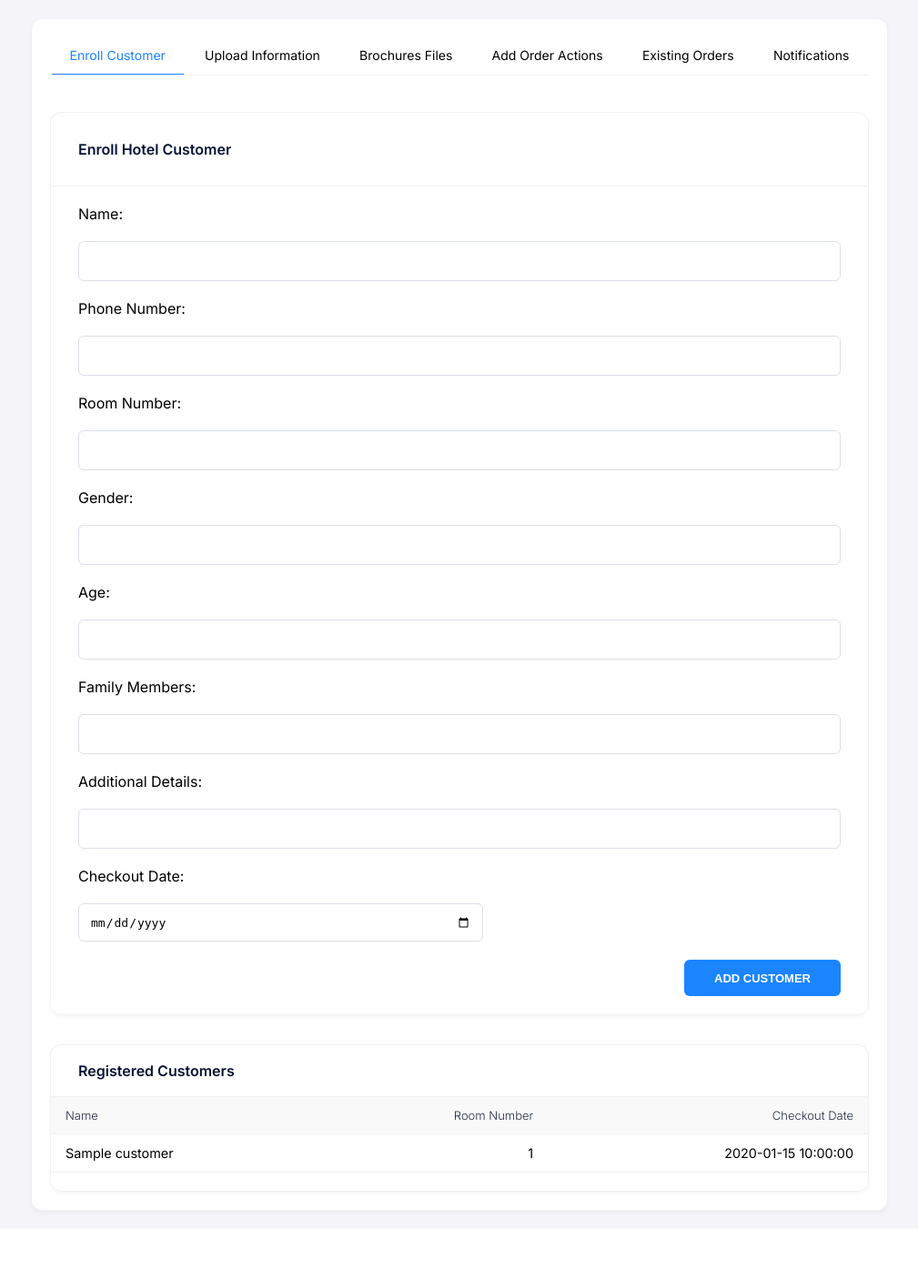
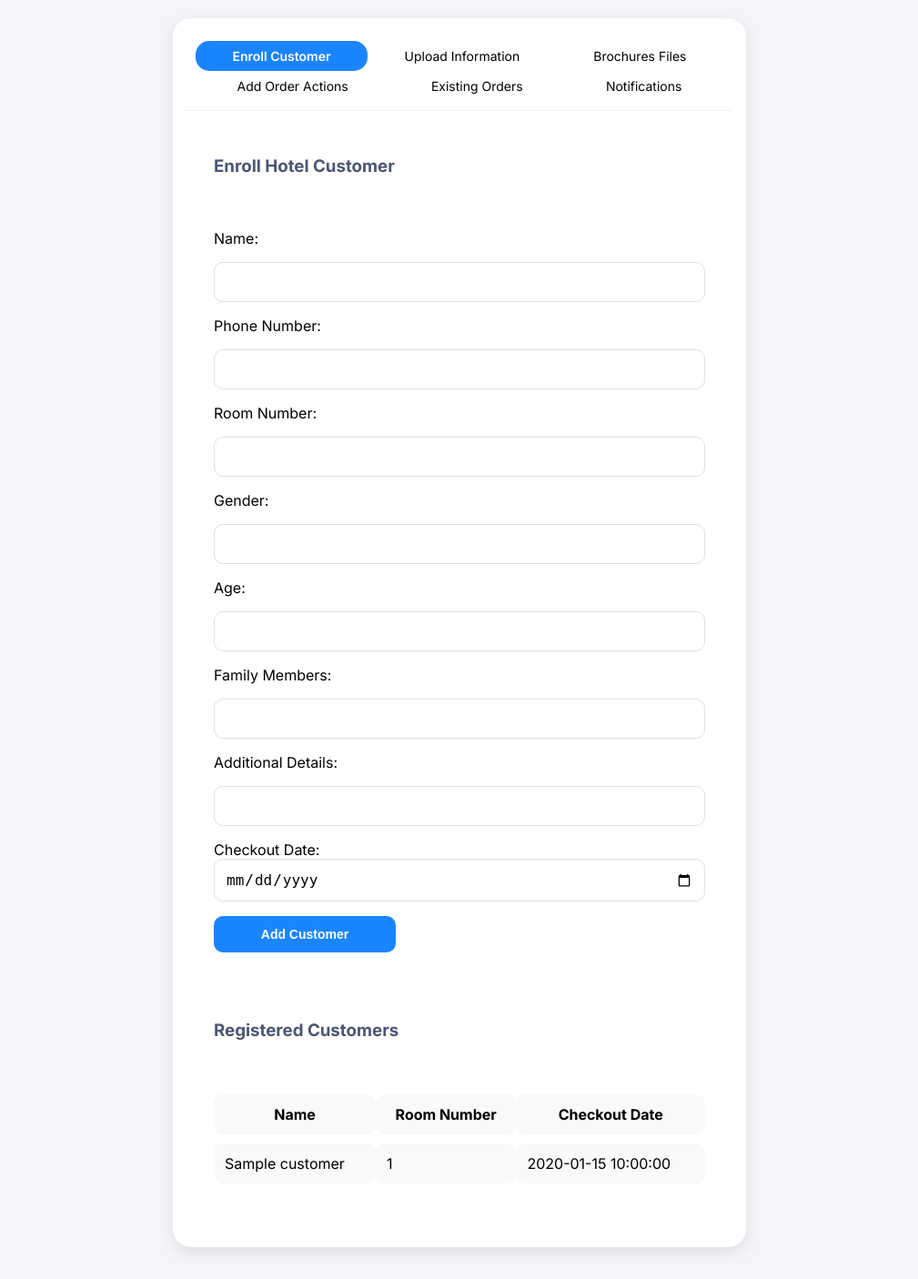
Before and after one commit to dulikar006/butler, a FastAPI app: template templates/admin.html in a window 1280 px wide. Shown: the whole page at 91% size, without its empty margins (135-1144 px from the left). Before the commit the page ends 1336 px from the top, so only its background shows below. Run offline with FastAPI, Linux system fonts and the light colour scheme; the template is opened without the code that fills it: most values are stand-ins (such as "Sample title", 1, 10 or a date in 2020); parts of the project's set-up code (start-up, migrations or seed data) failed here and were passed over.

Commit message:
update index file to be responsiveness

```diff
--- a/templates/admin.html
+++ b/templates/admin.html
@@ -16,18 +16,10 @@
             --hm-gray-100: #f9f9f9;
             --hm-gray-200: #f1f1f4;
             --hm-gray-300: #dbdfe9;
-            --hm-gray-400: #c4cada;
             --hm-gray-500: #99a1b7;
-            --hm-gray-600: #78829d;
             --hm-gray-700: #4b5675;
-            --hm-gray-800: #252f4a;
             --hm-gray-900: #071437;
             --font-family: "Inter", sans-serif;
-            --color-grey: #dbdfe9,
-                --color-white: #fff;
-            --hm-card-border: 1px solid var(--hm-gray-200);
-            --hm-table-border: 1px solid var(--hm-gray-200);
-
         }
 
         body {
@@ -37,231 +29,143 @@
             padding: 20px;
         }
 
-        h1,
-        h2,
-        h3 {
-            color: var(--hm-gray-700)
+        h1, h2, h3 {
+            color: var(--hm-gray-700);
         }
 
-        input {
-            font-weight: 500;
-            font-size: .8125rem;
-            line-height: 1;
-            background-color: var(--color-grey);
-            border-radius: .375rem;
-            height: 2.5rem;
-            padding-left: .75rem;
-            padding-right: .75rem;
-            border: 1px solid #dbdfe9
+        .container {
+            max-width: 100%;
+            margin: 0 auto;
+            padding: 15px;
+            background-color: #fff;
+            border-radius: 20px;
+            box-shadow: 0px 5px 15px rgba(0, 0, 0, 0.1);
         }
 
-        input[type="file"] {
-            align-content: center
+        .card {
+            display: flex;
+            flex-direction: column;
+            border-radius: 20px;
+            overflow: hidden;
+            margin-bottom: 15px;
+        }
+
+        .tabs {
+            display: flex;
+            justify-content: space-around;
+            padding: 10px;
+            border-bottom: 1px solid var(--hm-gray-200);
+            flex-wrap: wrap;
+        }
+
+        .tab {
+            padding: 8px 16px;
+            font-size: 0.875rem;
+            cursor: pointer;
+            border-radius: 15px;
+            flex-grow: 1;
+            text-align: center;
+        }
+
+        .tab.active {
+            background-color: var(--hm-primary);
+            color: #fff;
+            font-weight: 600;
+        }
+
+        .tab-content {
+            display: none;
+            padding: 15px;
+        }
+
+        .tab-content.active {
+            display: block;
+        }
+
+        .card-header, .card-body {
+            padding: 15px;
+            border-radius: 15px;
         }
 
         form {
             display: flex;
             flex-direction: column;
+            gap: 1rem;
+            padding: 10px 0;
+        }
+
+        input, select, textarea {
+            font-size: 1rem;
+            padding: 12px;
+            border-radius: 10px;
+            border: 1px solid var(--hm-gray-300);
+            width: 100%;
+            box-sizing: border-box;
+        }
+
+        textarea {
+            resize: vertical;
+        }
+
+        .btn {
+            padding: 12px;
+            border-radius: 10px;
+            font-weight: bold;
+            font-size: 0.875rem;
+            border: none;
+            cursor: pointer;
+            width: 100%;
+            box-sizing: border-box;
+        }
+
+        .btn-primary {
+            background-color: var(--hm-primary);
+            color: #fff;
+        }
+
+        .btn-danger {
+            background-color: var(--hm-danger);
+            color: #fff;
         }
 
         table {
             width: 100%;
-            border-collapse: collapse;
-            margin-bottom: 20px;
+            border-collapse: separate;
+            border-spacing: 0 10px;
         }
 
-        table thead th {
-            font-weight: 300;
-            color: var(--hm-gray-800)
+        table th, table td {
+            padding: 12px;
+            border-radius: 10px;
+            background-color: var(--hm-gray-100);
         }
 
-        table thead tr {
-            background-color: var(--hm-gray-100);
-            font-size: .8125rem;
-            font-weight: 200
-        }
-
-        table tbody tr td,
-        table thead tr th {
-            padding: .75rem 1rem;
-            border-bottom: var(--hm-table-border);
-        }
-
-        table tbody tr td {
-            font-size: .900rem
-        }
-
-        textarea {
-            width: 100%;
-            /* Makes the textarea take the full width of its container */
-            padding: 12px;
-            margin-top: 5px;
-            border: 1px solid #ccc;
-            border-radius: 5px;
-            font-size: 16px;
-            resize: vertical;
-        }
-
-        select {
-            line-height: 1;
-            background-color: var(--hm-light-active);
-            border-radius: .375rem;
-            border: 1px solid var(--hm-gray-300);
-            color: var(--hm-gray-700);
-            height: 2.7rem;
-            padding: 0 0.75rem
-        }
-
-        .container {
-            max-width: 900px;
-            margin: 0 auto;
-            padding: 20px;
-            background-color: #fff;
-        }
-
-        .card {
+        .form-row {
             display: flex;
             flex-direction: column;
-            box-shadow: 0px 3px 4px 0px rgba(0, 0, 0, .03);
-            border-radius: .75rem;
-            border: 1px solid #f1f1f4;
-        }
-
-        .card-header {
-            display: flex;
-            min-height: 56px;
-            align-items: center;
-            justify-content: space-between;
-            border-bottom: var(--hm-card-border);
-            padding: .75rem 1.875rem;
-        }
-
-        .card-title {
-            font-size: 1rem;
-            line-height: 1.5rem;
-            font-weight: 600;
-            color: var(--hm-gray-900);
-        }
-
-        .card-body {
-            padding: 1.25rem 1.875rem;
-            flex-grow: 1
-        }
-
-        .table-body {
-            padding: 1.25rem 0 !important;
-        }
-
-        .card-body form {
-            gap: 1.25rem;
-        }
-
-        .card-actions {
-            display: flex;
-            justify-content: flex-end;
-        }
-
-        .btn {
-            display: inline-flex;
-            align-items: center;
-            cursor: pointer;
-            line-height: 1;
-            border-radius: .375rem;
-            height: 2.5rem;
-            padding-left: 2rem;
-            padding-right: 2rem;
-            gap: .375rem;
-            border: 1px solid transparent;
-            font-weight: 600;
-            font-size: .8125rem;
-            outline: none;
-            text-transform: uppercase;
-        }
-
-        .btn-primary {
-            color: #fff;
-            background-color: var(--hm-primary);
-        }
-
-        .btn-danger {
-            color: #fff;
-            background-color: var(--hm-danger);
-        }
-
-        .width-full {
-            width: 100%
-        }
-
-        .width-50 {
-            width: 50%
-        }
-
-        .text-right {
-            text-align: right;
-        }
-
-        .text-left {
-            text-align: left;
-        }
-
-        .form-group {
-            /* margin-bottom: 15px; */
-            display: flex;
-            flex-direction: column;
-            gap: 1.25rem
-        }
-
-        .tab-content.active {
-            display: flex;
-            flex-direction: column;
-            gap: 2rem
-        }
-
-        .tabs {
-            display: flex;
-            margin-bottom: 20px;
-            box-sizing: border-box;
-            border-width: 0;
-            border-bottom: 1px solid var(--hm-gray-200);
-            justify-content: space-around;
-        }
-
-        .tab {
-            padding: 10px 20px;
-            cursor: pointer;
-            font-size: .875rem;
-            line-height: 1.25rem;
-        }
-
-        .tab.active {
-            border-bottom: 1px solid var(--hm-primary);
-            color: var(--hm-primary);
-        }
-
-        .tab-content {
-            padding-top: 20px;
-            display: none;
-        }
-
-        .no-padding-y {
-            padding-top: 0 !important;
-            padding-bottom: 0 !important;
+            gap: 1rem;
         }
 
         .horizontal-form-row {
             display: flex;
-            flex-direction: row;
+            flex-wrap: wrap;
             gap: 10px;
             align-items: center;
-            margin-bottom: 2rem;
-            border: 1px solid var(--hm-gray-300);
-            border-radius: 8px;
-            padding: 2rem 2rem
+            border-radius: 10px;
+            padding: 10px;
+            background-color: var(--hm-gray-100);
         }
 
-        .horizontal-form-row input,
-        .horizontal-form-row select {
-            width: 100%;
+        @media (min-width: 768px) {
+            .container {
+                max-width: 600px;
+            }
+            .horizontal-form-row {
+                flex-direction: row;
+            }
+            .btn {
+                max-width: 200px;
+            }
         }
     </style>
     <script>
```
